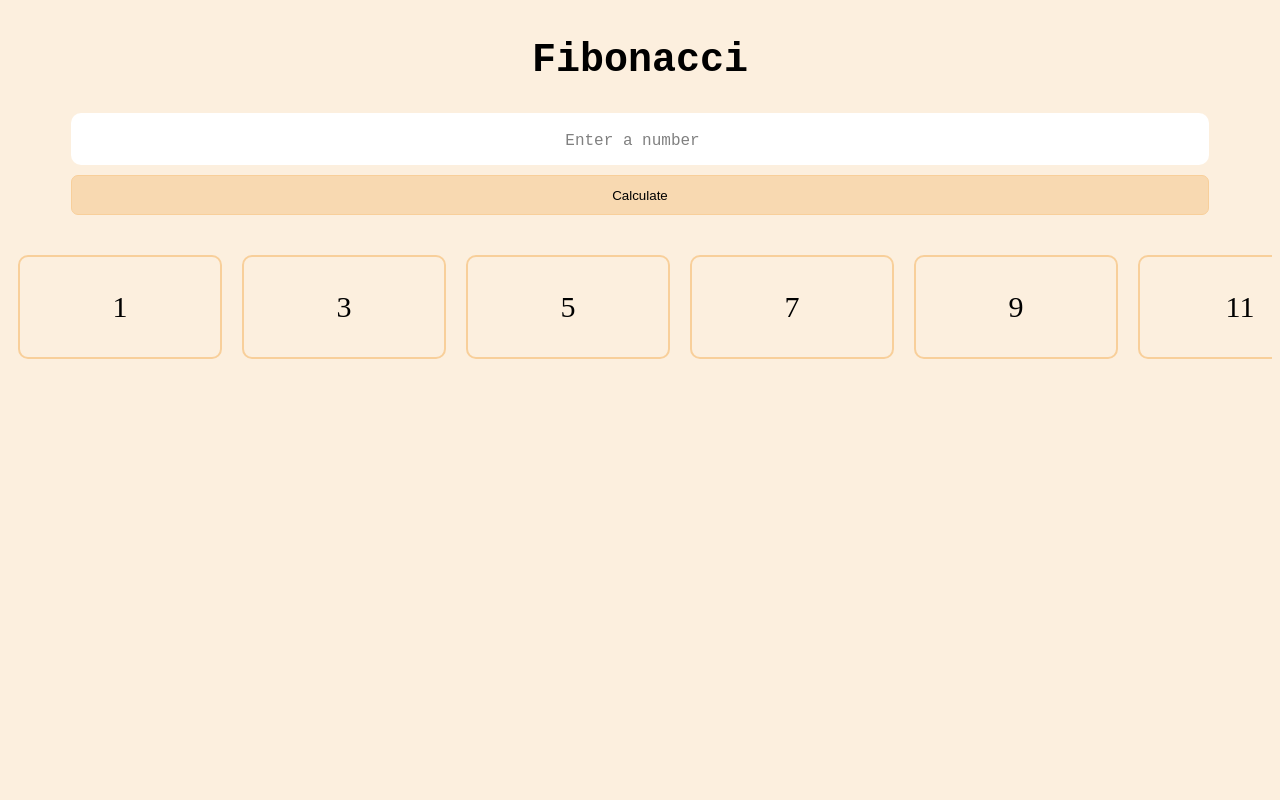
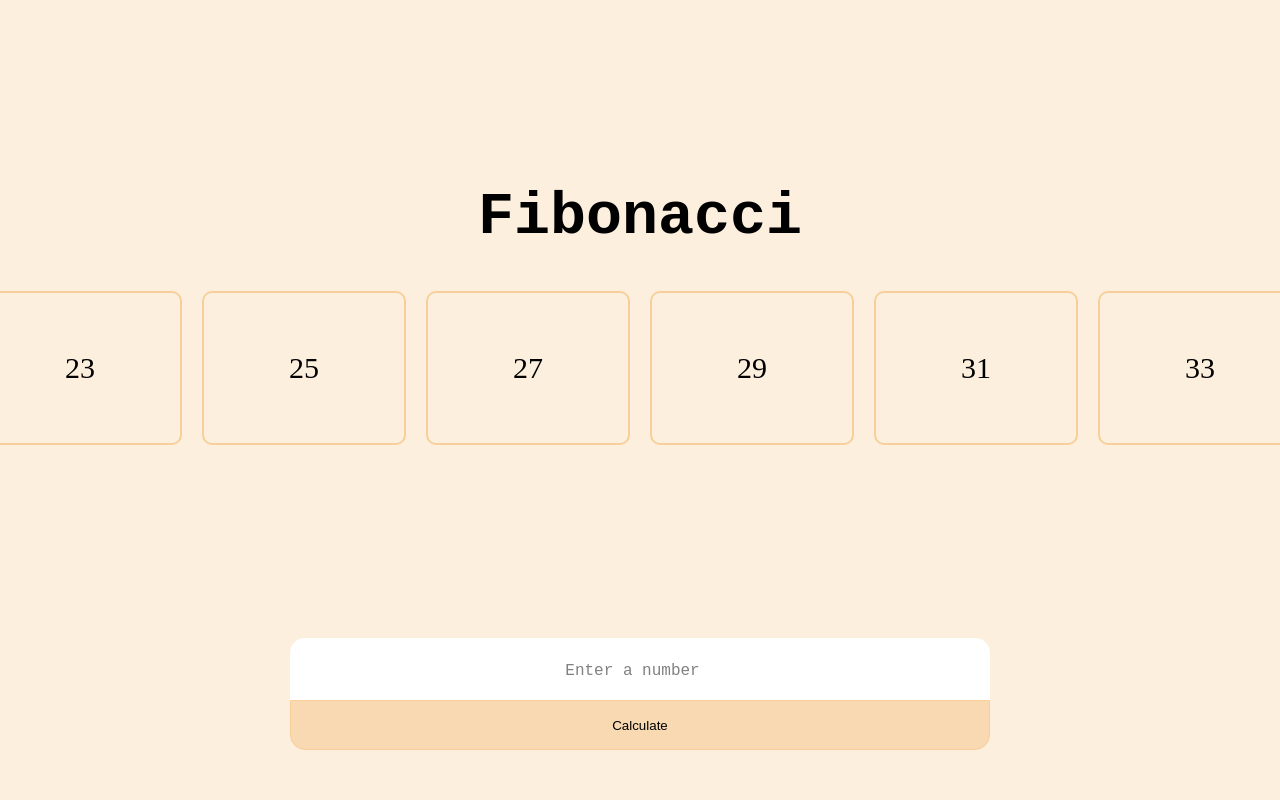
Before and after one commit to tahfimism/Fibonacci, a plain HTML site: page index.html in a window 1280 px wide. Drawn offline with Linux system fonts and the light colour scheme.

Commit message:
flex formatting done

```diff
--- a/index.html
+++ b/index.html
@@ -9,22 +9,18 @@
     <title>Fibonacci</title>
 </head>
 <body>
+<div class="center-wrapper">
+    <h1>Fibonacci</h1>
 
-
+    <div class="scroll-container">
+    <!-- Fibonacci numbers will be appended here as inline elements -->
+    </div>
+</div>
     <div id="cont">
-
-        <h1>Fibonacci</h1>
-
         <input type="number" placeholder="Enter a number" id="input-number">
         <button onclick="render()">Calculate</button>
     </div>
 
-
-    <div class="scroll-container">
-    <!-- Fibonacci numbers will be appended here as inline elements -->
-    </div>
-
-
     <script src="script.js"></script>
 </body>
 </html>
--- a/style.css
+++ b/style.css
@@ -1,20 +1,20 @@
 
 
 body {
+    margin: 0;
+    padding: 0;
+    height: 100vh;
     background-color: rgb(252, 239, 222);
     display: flex;
     flex-direction: column;
-    align-items: center;
-    justify-content: center;
-    height: 100%;
-
+    position: relative;
 }
 
-h1{
+h1 {
     font-family: 'Courier New', Courier, monospace;
-    font-size: 40px;
+    font-size: 60px;
     text-align: center;
-    margin: 30px;
+    margin: 0 0 30px 0; /* spacing from scroll-container */
 }
 
 
@@ -44,10 +44,13 @@ h1{
     scrollbar-color: rgba(0, 0, 0, 0.2) transparent; /* thumb and track color */
 }
 
+
+
+
+
 input{
-    margin-bottom: 10px;
-    height: 50px;
-    border-radius: 10px;
+    height: 60px;
+    border-radius: 15px 15px 0px 0px;
     border: none;
     text-align: center;
     font-size: 20px;
@@ -65,7 +68,7 @@ input::placeholder {
     margin: 10px;
     flex-shrink: 0;
     width: 200px;
-    height: 100px;
+    height: 150px;
     border-radius: 10px;
     border: 2px solid rgb(248, 207, 154);
     display: flex;
@@ -74,33 +77,49 @@ input::placeholder {
     font-size: 30px;
 }
 
+
+
+
+
+
+.center-wrapper {
+    flex: 1;
+    display: flex;
+    flex-direction: column;
+    align-items: center;
+    justify-content: center; /* vertically centers h1 + scroll-container */
+}
+
+
+
+
+
 .scroll-container {
     display: flex;
     overflow-x: scroll;
     flex-wrap: nowrap;
     max-width: 100%;
-    margin-top: 30px;
-    justify-self: center;
-    align-self: center;
+    justify-content: center;
+    align-items: center;
 }
 
 
-
 #cont {
+    width: 90%;
+    max-width: 700px;
+    margin-bottom: 50px;
+    margin: auto;
     display: flex;
     flex-direction: column;
-    width: 90%;
-    margin: auto;
-
-
+    padding-bottom: 50px;
 }
 
 
 button {
-    height: 40px;
+    height: 50px;
     border: 1px solid rgb(248, 207, 154);
     background-color: rgb(248, 217, 177);
-    border-radius: 7px;
+    border-radius: 0px 0px 15px 15px;
 
 }
 
```
